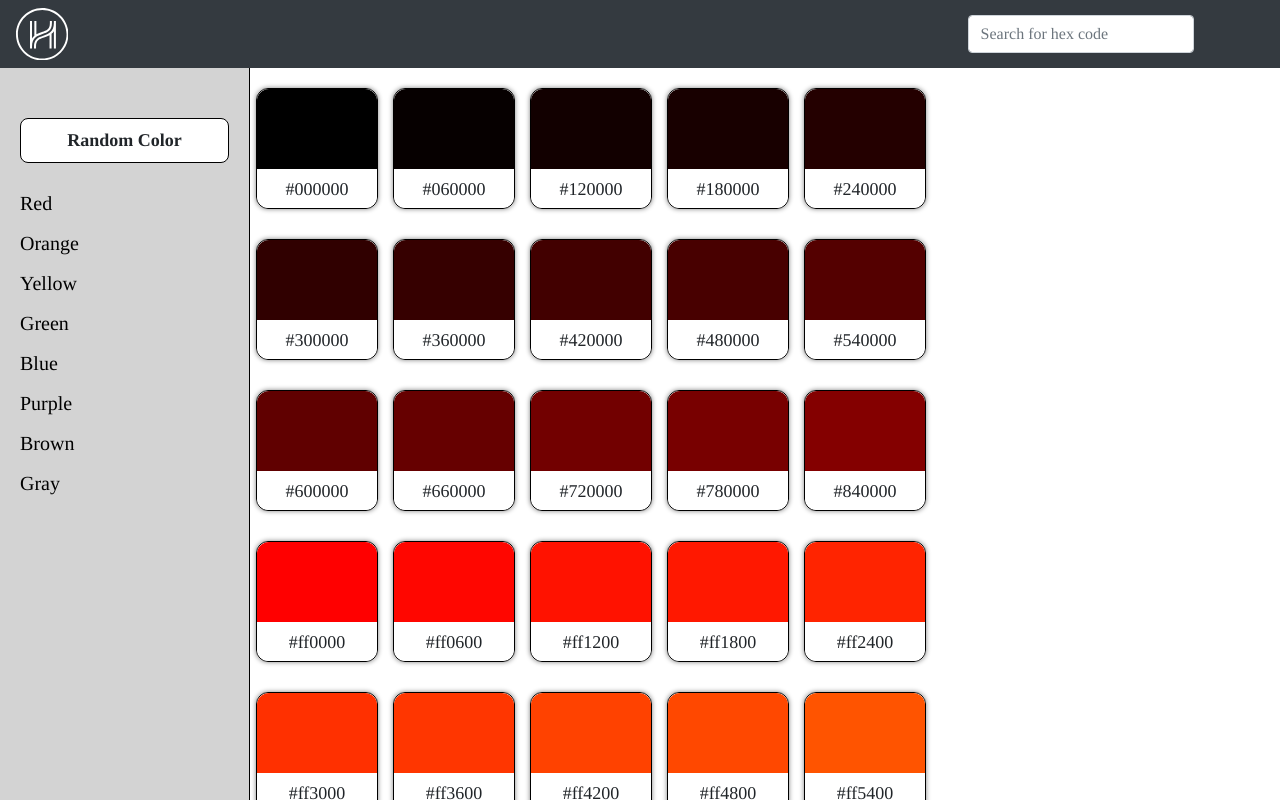
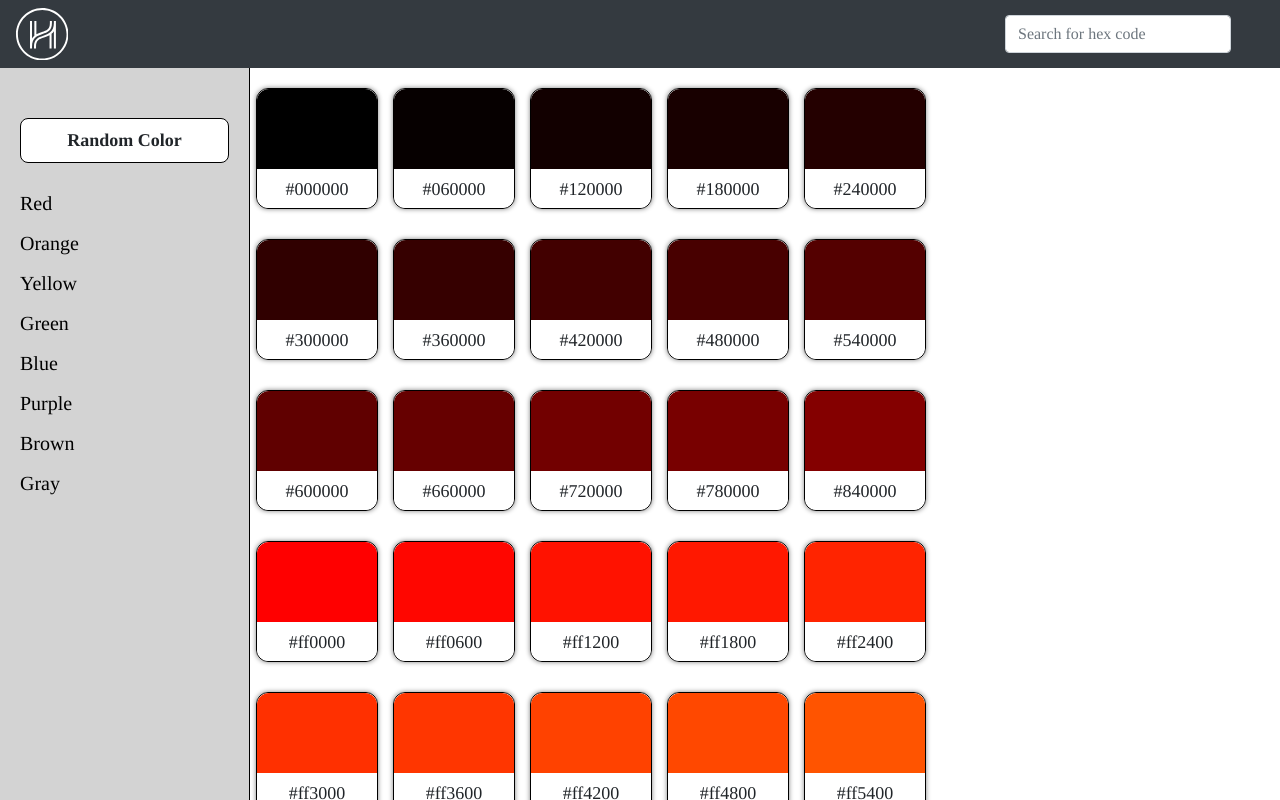
Before and after one commit to curtisyungen/hh-interview, a React (Create React App) app: page /list in a window 1280 px wide. Shown: the top 800 px of the page. Built offline with nearby package versions, Linux system fonts and the light colour scheme; a web font is replaced by a local one.

Commit message:
Update navbar.css

```diff
--- a/src/components/Navbar/navbar.css
+++ b/src/components/Navbar/navbar.css
@@ -5,5 +5,5 @@
 }
 
 .searchBox {
-    padding-right: 5%;
+    margin-right: 25px;
 }
```
